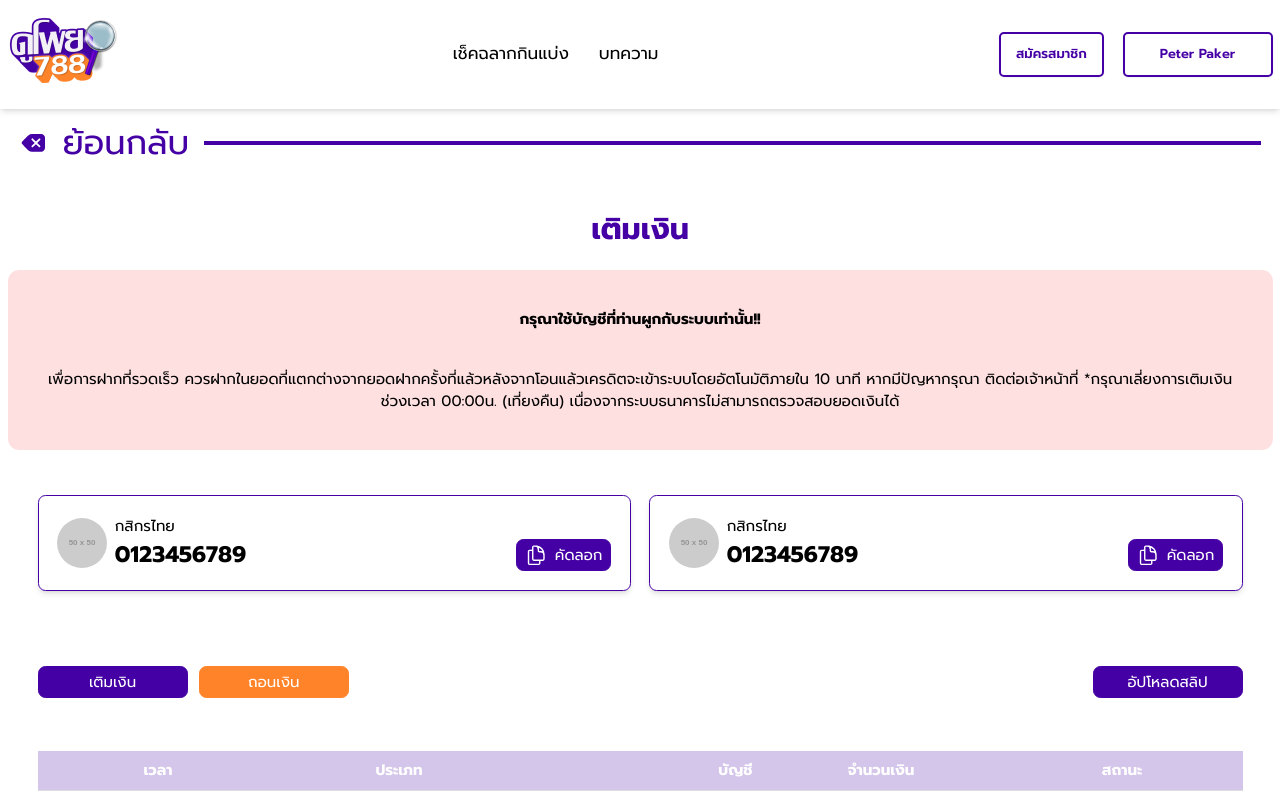
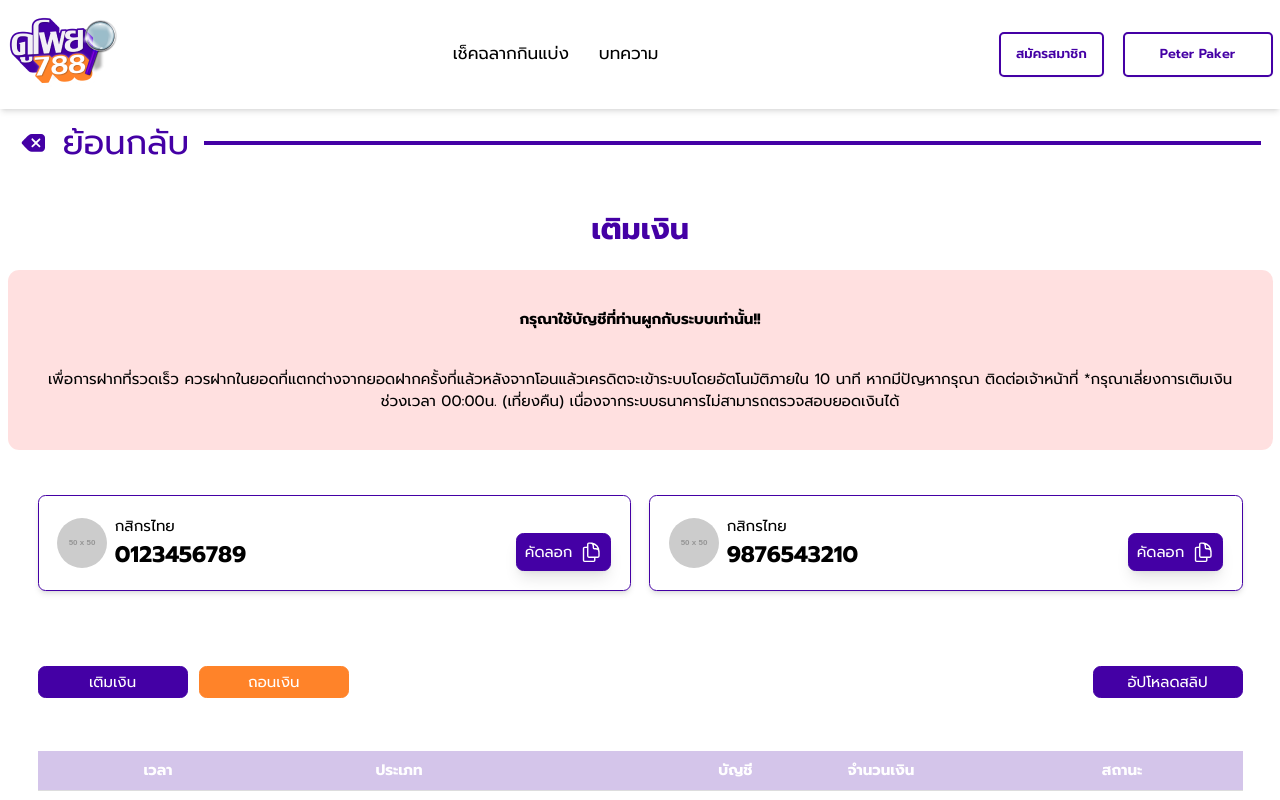
Before and after one commit to zvcx22545/Dopoy788, a React (Vite) app: page /Topup in a window 1280 px wide. Shown: the top 800 px of the page. Built offline with nearby package versions, Linux system fonts and the light colour scheme; what tailwindcss-animated would draw is missing.

Commit message:
src/components/Topup/Topup.jsx

```diff
--- a/src/components/Topup/Topup.jsx
+++ b/src/components/Topup/Topup.jsx
@@ -7,6 +7,26 @@ import "./Topup.css";
 function Topup() {
   const [showTopup, setShowTopup] = useState(false);
   const [showWithdraw, setShowWithdraw] = useState(false);
+  const [copied1, setCopied1] = useState(false);
+  const [copied2, setCopied2] = useState(false);
+  const [inviteLink1, setInviteLink1] = useState('0123456789');
+  const [inviteLink2, setInviteLink2] = useState('9876543210');
+
+  const copyText1 = () => {
+    navigator.clipboard.writeText(inviteLink1);
+    setCopied1(true); // เปลี่ยนสถานะ copied เป็น true
+    setTimeout(() => {
+      setCopied1(false);
+    }, 5000);
+  };
+
+  const copyText2 = () => {
+      navigator.clipboard.writeText(inviteLink2);
+      setCopied2(true); // เปลี่ยนสถานะ copied เป็น true
+      setTimeout(() => {
+        setCopied2(false);
+      }, 5000);
+  };
 
   const handleTopupClick = () => {
     setShowTopup(true);
@@ -104,11 +124,30 @@ function Topup() {
             />
             <div className="grid">
               <p>กสิกรไทย</p>
-              <p className="text-[1.5rem] font-bold">0123456789</p>
+              <p className="text-[1.5rem] font-bold">{inviteLink1}</p>
             </div>
           </div>
           <div className="flex mt-auto items-end">
-            <button className="bg-[#4400A5] flex text-white border border-[#4400A5] hover:bg-white hover:text-[#4400A5] px-2 py-1 rounded-lg justify-center items-center gap-2">
+          <button
+                    className={`bg-[#4400A5] flex text-white border border-[#4400A5] shadow-lg hover:bg-white hover:text-[#4400A5] px-2 py-[7px] rounded-lg justify-center items-center gap-2 ${copied1 ? 'bg-white-text-purple' : ''}`}
+                    onClick={() => !copied1 && copyText1()}
+                >
+                    {/* เปลี่ยนไอคอนเป็นไอคอนใหม่ */}
+                    {copied1 ? 'คัดลอกแล้ว' : 'คัดลอก'}
+                    {copied1 ? (
+                        <svg
+                            xmlns="http://www.w3.org/2000/svg"
+                            fill="none"
+                            viewBox="0 0 24 24"
+                            strokeWidth={1.5}
+                            stroke="currentColor"
+                            className="w-6 h-6 "
+                        >
+                            <path strokeLinecap="round" strokeLinejoin="round" d="M9 12.75 11.25 15 15 9.75M21 12a9 9 0 1 1-18 0 9 9 0 0 1 18 0Z" />
+                        </svg>
+                    ) : (
+                        <>
+
                             <svg
                                 xmlns="http://www.w3.org/2000/svg"
                                 fill="none"
@@ -123,7 +162,8 @@ function Topup() {
                                     d="M15.75 17.25v3.375c0 .621-.504 1.125-1.125 1.125h-9.75a1.125 1.125 0 0 1-1.125-1.125V7.875c0-.621.504-1.125 1.125-1.125H6.75a9.06 9.06 0 0 1 1.5.124m7.5 10.376h3.375c.621 0 1.125-.504 1.125-1.125V11.25c0-4.46-3.243-8.161-7.5-8.876a9.06 9.06 0 0 0-1.5-.124H9.375c-.621 0-1.125.504-1.125 1.125v3.5m7.5 10.375H9.375a1.125 1.125 0 0 1-1.125-1.125v-9.25m12 6.625v-1.875a3.375 3.375 0 0 0-3.375-3.375h-1.5a1.125 1.125 0 0 1-1.125-1.125v-1.5a3.375 3.375 0 0 0-3.375-3.375H9.75"
                                 />
                             </svg>
-              คัดลอก
+                        </>
+                    )}
                 </button>
           </div>
         </div>
@@ -137,11 +177,30 @@ function Topup() {
             />
             <div className="grid">
               <p>กสิกรไทย</p>
-              <p className="text-[1.5rem] font-bold">0123456789</p>
+              <p className="text-[1.5rem] font-bold">{inviteLink2}</p>
             </div>
           </div>
           <div className="flex mt-auto items-end">
-            <button className="bg-[#4400A5] flex text-white border border-[#4400A5] hover:bg-white hover:text-[#4400A5] px-2 py-1 rounded-lg justify-center items-center gap-2">
+            <button
+                    className={`bg-[#4400A5] flex text-white border border-[#4400A5] shadow-lg hover:bg-white hover:text-[#4400A5] px-2 py-[7px] rounded-lg justify-center items-center gap-2 ${copied2 ? 'bg-white-text-purple' : ''}`}
+                    onClick={() => !copied2 && copyText2()}
+                >
+                    {/* เปลี่ยนไอคอนเป็นไอคอนใหม่ */}
+                    {copied2 ? 'คัดลอกแล้ว' : 'คัดลอก'}
+                    {copied2 ? (
+                        <svg
+                            xmlns="http://www.w3.org/2000/svg"
+                            fill="none"
+                            viewBox="0 0 24 24"
+                            strokeWidth={1.5}
+                            stroke="currentColor"
+                            className="w-6 h-6 "
+                        >
+                            <path strokeLinecap="round" strokeLinejoin="round" d="M9 12.75 11.25 15 15 9.75M21 12a9 9 0 1 1-18 0 9 9 0 0 1 18 0Z" />
+                        </svg>
+                    ) : (
+                        <>
+
                             <svg
                                 xmlns="http://www.w3.org/2000/svg"
                                 fill="none"
@@ -156,7 +215,8 @@ function Topup() {
                                     d="M15.75 17.25v3.375c0 .621-.504 1.125-1.125 1.125h-9.75a1.125 1.125 0 0 1-1.125-1.125V7.875c0-.621.504-1.125 1.125-1.125H6.75a9.06 9.06 0 0 1 1.5.124m7.5 10.376h3.375c.621 0 1.125-.504 1.125-1.125V11.25c0-4.46-3.243-8.161-7.5-8.876a9.06 9.06 0 0 0-1.5-.124H9.375c-.621 0-1.125.504-1.125 1.125v3.5m7.5 10.375H9.375a1.125 1.125 0 0 1-1.125-1.125v-9.25m12 6.625v-1.875a3.375 3.375 0 0 0-3.375-3.375h-1.5a1.125 1.125 0 0 1-1.125-1.125v-1.5a3.375 3.375 0 0 0-3.375-3.375H9.75"
                                 />
                             </svg>
-              คัดลอก
+                        </>
+                    )}
                 </button>
           </div>
         </div>
```
Lines whose indentation alone changed are shown as unchanged.
